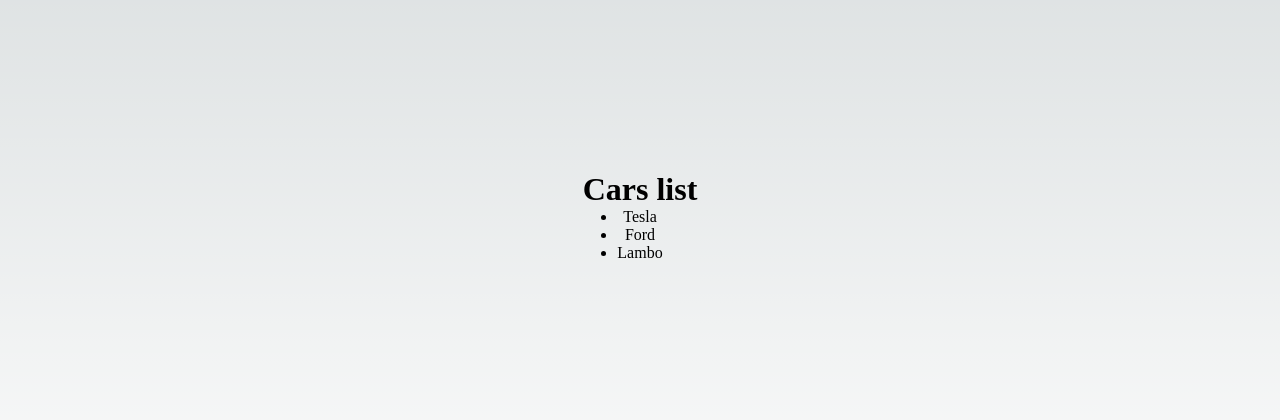
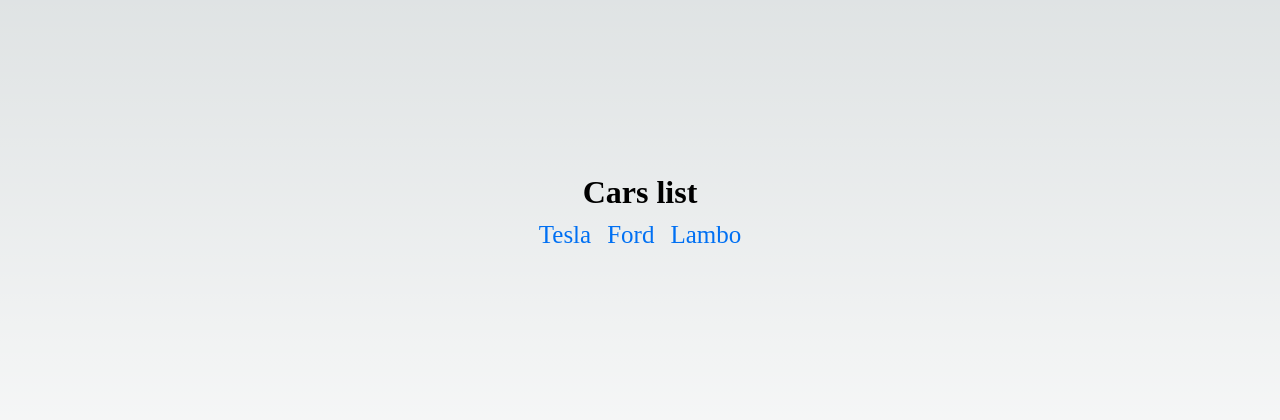
Before and after one commit to Milan-960/Nextjs-Basics, a Next.js app: page /cars in a window 1280 px wide. Shown: the part 184-604 px from the top of the page. Built offline with nearby package versions, Linux system fonts and the light colour scheme.

Commit message:
car name and styling added

```diff
--- a/pages/cars/[id].js
+++ b/pages/cars/[id].js
@@ -4,7 +4,7 @@
 import styles from "../../styles/Home.module.css";
 
 export async function getServerSideProps({ params }) {
-  const url = `http://localhost:3000/locals/${params.id}.json`;
+  const url = `http://localhost:3001/locals/${params.id}.json`;
   const res = await fetch(url);
   const data = await res.json();
   return {
--- a/pages/cars/index.js
+++ b/pages/cars/index.js
@@ -1,5 +1,6 @@
 import Link from "next/link";
 import Head from "next/head";
+
 import styles from "../../styles/Home.module.css";
 
 export default function CarsList() {
@@ -11,7 +12,7 @@
       <main className={styles.main}>
         <h1 className={styles.title}>Cars list</h1>
 
-        <ul>
+        <ul className={styles.links}>
           <li>
             <Link href="/cars/tesla">Tesla</Link>
           </li>
--- a/styles/Home.module.css
+++ b/styles/Home.module.css
@@ -20,6 +20,23 @@
 .title a {
   color: #0070f3;
   text-decoration: none;
+}
+
+.links {
+  display: flex;
+  padding: 10px;
+}
+
+.links li {
+  color: #0070f3;
+  margin: 0 0.5rem;
+  font-size: 25px;
+}
+
+.links li:hover,
+.links li:focus,
+.links li:active {
+  text-decoration: underline;
 }
 
 .title a:hover,
--- a/styles/globals.css
+++ b/styles/globals.css
@@ -1,9 +1,9 @@
 :root {
   --max-width: 1100px;
   --border-radius: 12px;
-  --font-mono: ui-monospace, Menlo, Monaco, 'Cascadia Mono', 'Segoe UI Mono',
-    'Roboto Mono', 'Oxygen Mono', 'Ubuntu Monospace', 'Source Code Pro',
-    'Fira Mono', 'Droid Sans Mono', 'Courier New', monospace;
+  --font-mono: ui-monospace, Menlo, Monaco, "Cascadia Mono", "Segoe UI Mono",
+    "Roboto Mono", "Oxygen Mono", "Ubuntu Monospace", "Source Code Pro",
+    "Fira Mono", "Droid Sans Mono", "Courier New", monospace;
 
   --foreground-rgb: 0, 0, 0;
   --background-start-rgb: 214, 219, 220;
@@ -105,3 +105,7 @@
     color-scheme: dark;
   }
 }
+
+li {
+  list-style: none;
+}
```
